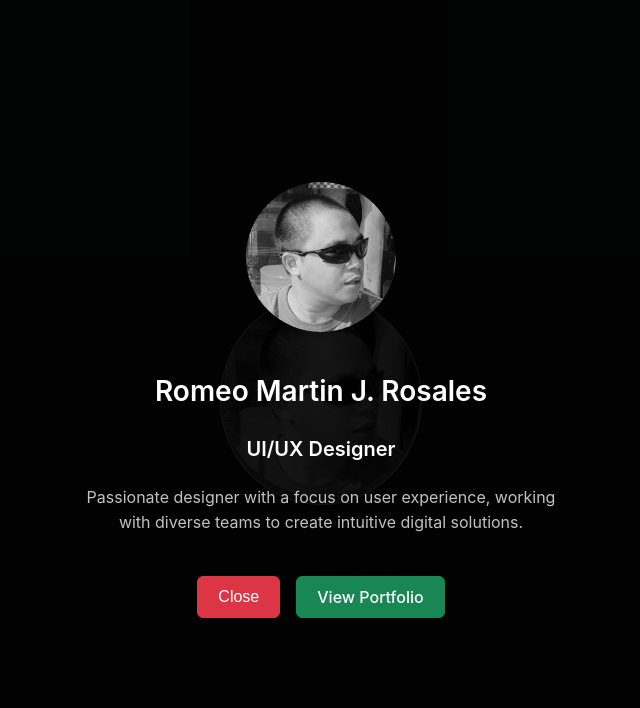
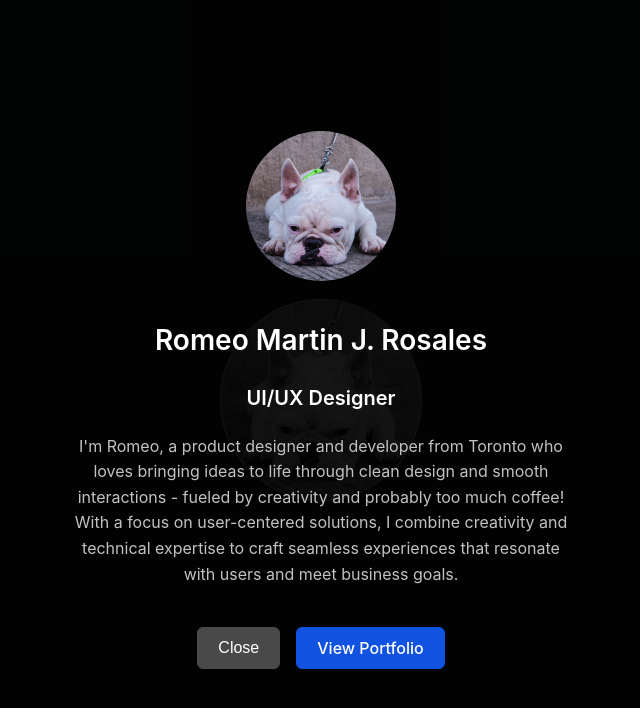
Before and after one commit to rmrosales/desn3037-101578553-a2, a React (Create React App) app in the folder personal-profile/: page / in a window 1280 px wide. Both pictures are taken after a click on the element 640 px from the left and 400 px from the top of the page. Shown: the top 708 px of the page, without its empty margins (319-959 px from the left). Built offline with nearby package versions, Linux system fonts and the light colour scheme.

Commit message:
Cleaned animation

```diff
--- a/personal-profile/src/App.css
+++ b/personal-profile/src/App.css
@@ -115,12 +115,11 @@ p {
 
 .profile-image-container {
   background-color: green;
+  padding: 0;
   position: relative;
   width: 200px;
-  height: auto;
-  max-width: 200px;
+  height: 200px;
   margin: auto;
-  margin-top: 200px;
   border-radius: 50%;
   overflow: hidden;
   border: 1px solid #ccc;
@@ -129,18 +128,3 @@ p {
 .profile-overlay h2, .profile-overlay h3, .profile-overlay p {
   text-align: center;
 }
-
-@keyframes particleEffect {
-  0% {
-      transform: scale(0.8);
-      opacity: 0.6;
-  }
-  50% {
-      transform: scale(1);
-      opacity: 1;
-  }
-  100% {
-      transform: scale(1.2);
-      opacity: 0;
-  }
-}
--- a/personal-profile/src/components/Profile.js
+++ b/personal-profile/src/components/Profile.js
@@ -19,7 +19,8 @@ const Profile = () => {
         <ProfileOverlay
           name="Romeo Martin J. Rosales"
           title="UI/UX Designer"
-          bio="Passionate designer with a focus on user experience, working with diverse teams to create intuitive digital solutions."
+          bio="I'm Romeo, a product designer and developer from Toronto who loves bringing ideas to life
+through clean design and smooth interactions - fueled by creativity and probably too much coffee! With a focus on user-centered solutions, I combine creativity and technical expertise to craft seamless experiences that resonate with users and meet business goals."
           onClose={toggleOverlay}
         />
       )}
--- a/personal-profile/src/components/ProfileImage.js
+++ b/personal-profile/src/components/ProfileImage.js
@@ -33,7 +33,7 @@ const ProfileImage = ({ imageUrl, altText, onClick }) => {
                     height: '200px',
                     objectFit: 'cover',      // ensures full coverage
                     objectPosition: 'center',
-                    borderRadius: '100px',
+                    borderRadius: '10px',
                     boxShadow: isHovered ? '0 0 10px rgba(0, 0, 0, 0.5)' : 'none',
                 }}
             />
--- a/personal-profile/src/components/ProfileOverlay.js
+++ b/personal-profile/src/components/ProfileOverlay.js
@@ -83,30 +83,31 @@ const ProfileOverlay = ({ name, title, bio, onClose }) => {
                     onClick={onClose}
                     initial={{ opacity: 0 }}
                     animate={{ opacity: 1 }}
-                    transition={{ delay: 0.35, duration: 0.3 }}
+                    transition={{ delay: 0.25, duration: 0.05 }}
                     style={{
-                        backgroundColor: '#dc3545',
+                        backgroundColor: 'rgb(73, 73, 73)',
                         color: '#fff',
                         padding: '0.5rem 1.25rem',
                         fontSize: '1rem',
                         fontWeight: 500,
-                        border: '1px solid #dc3545',
+                        border: '1px solid rgb(73, 73, 73)',
                         borderRadius: '0.375rem',
                         cursor: 'pointer',
                         lineHeight: '1.5',
-                        display: 'flex', // Ensure flex for consistent height
+                        display: 'flex',
                         alignItems: 'center',
                         justifyContent: 'center',
-                        height: '42px', // Set height consistently
+                        height: '42px',
                         width: 'auto',
                         boxSizing: 'border-box',
-                        transition: 'background-color 0.15s ease-in-out, box-shadow 0.15s ease-in-out',
+                        transition: 'all 0.1s ease-out',
                     }}
                     whileHover={{
-                        backgroundColor: '#bb2d3b',
+                        backgroundColor: 'rgb(54, 54, 54)',
+                        scale: 1.05,
                     }}
                     whileTap={{
-                        scale: 0.98,
+                        scale: 0.4,
                     }}
                 >
                     Close
@@ -119,31 +120,32 @@ const ProfileOverlay = ({ name, title, bio, onClose }) => {
                     rel="noopener noreferrer"
                     initial={{ opacity: 0 }}
                     animate={{ opacity: 1 }}
-                    transition={{ delay: 0.4, duration: 0.3 }}
+                    transition={{ delay: 0.25, duration: 0.05 }}
                     style={{
-                        backgroundColor: '#198754',
+                        backgroundColor: 'rgb(17, 83, 224)',
                         color: '#fff',
                         padding: '0.5rem 1.25rem',
                         fontSize: '1rem',
                         fontWeight: 500,
-                        border: '1px solid #198754',
+                        border: '1px solid rgb(17, 83, 224)',
                         borderRadius: '0.375rem',
                         cursor: 'pointer',
                         lineHeight: '1.5',
-                        display: 'flex', // Ensure flex for consistent height
+                        display: 'flex',
                         alignItems: 'center',
                         justifyContent: 'center',
-                        height: '42px', // Set height consistently
+                        height: '42px',
                         width: 'auto',
                         boxSizing: 'border-box',
                         textDecoration: 'none',
-                        transition: 'background-color 0.15s ease-in-out, box-shadow 0.15s ease-in-out',
+                        transition: 'all 0.1s ease-out',
                     }}
                     whileHover={{
-                        backgroundColor: '#157347',
+                        backgroundColor: 'rgb(15, 70, 189)',
+                        scale: 1.05,
                     }}
                     whileTap={{
-                        scale: 0.98,
+                        scale: 0.4,
                     }}
                 >
                     View Portfolio
```
Also changed, not shown: personal-profile/public/hero-mini-photo.webp.
